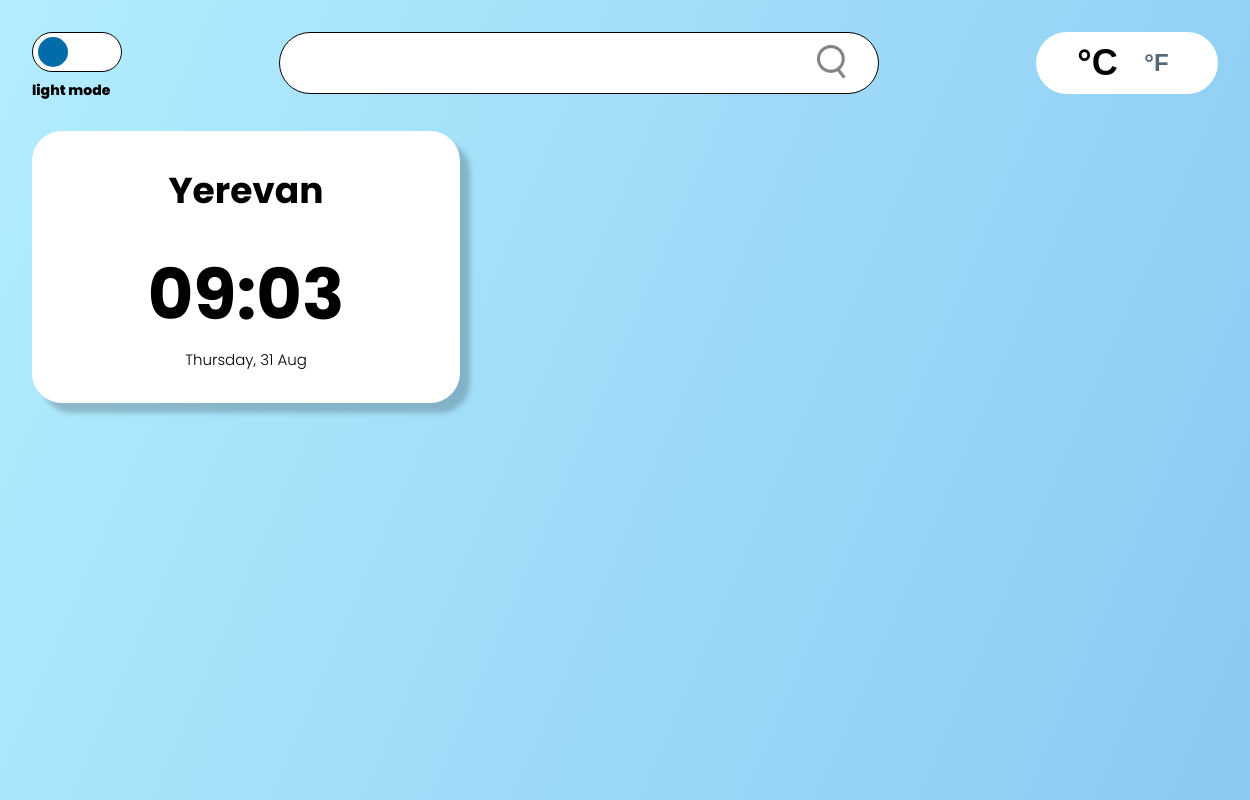
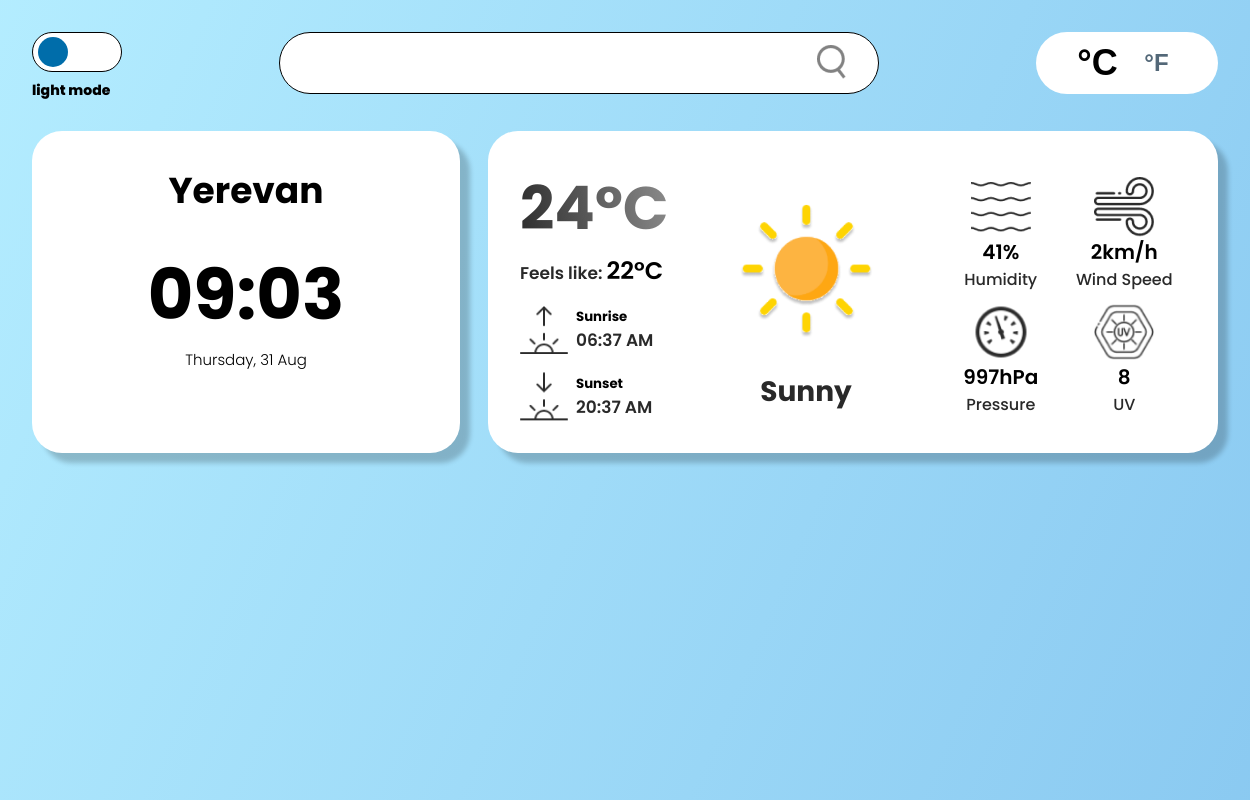
Before and after one commit to llt-tumo/weather, an Electron app: page app/index.html in a window 1250 px wide. Shown: the top 800 px of the page. Drawn offline with Linux system fonts and the light colour scheme.

Commit message:
weather details added

```diff
--- a/app/index.html
+++ b/app/index.html
@@ -5,7 +5,7 @@
     <meta charset="UTF-8">
     <meta name="viewport" content="width=device-width, initial-scale=1.0">
     <meta http-equiv="X-UA-Compatible" content="ie=edge">
-    <title>Document</title>
+    <title>Weather</title>
     <link rel="stylesheet" href="style.css">
     <link rel="preconnect" href="https://fonts.googleapis.com">
     <link rel="preconnect" href="https://fonts.gstatic.com" crossorigin>
@@ -36,22 +36,71 @@
             </div>
         </div>
         <div class="row1">
-            <div class="location-and-time">
+            <div class="location-and-time block">
                 <h3>Yerevan</h3>
                 <h1 id="time">09:03</h1>
                 <h5>Thursday, 31 Aug</h5>
 
             </div>
-            <div></div>
+            <div class="weather-info block">
+                <div class="degree">
+                    <h1>24°C</h1>
+                    <p>Feels like: <span>22°C</span></p>
+                    <div class="time-info">
+                        <img src="./images/sunrise-white 1.png" alt="">
+                        <div>
+                            <h5>Sunrise</h5>
+                            <p>06:37 AM</p>
+                        </div>
+
+                    </div>
+                    <div class="time-info">
+                        <img src="./images/sunset-white 1.png" alt="">
+                        <div>
+                            <h5>Sunset</h5>
+                            <p>20:37 AM</p>
+                        </div>
+
+                    </div>
+
+
+                </div>
+                <div class="icon">
+                    <img class="weather-icon-image" src="./images/clear 1.png" alt="">
+                    <h3>Sunny</h3>
+                </div>
+                <div class="gen-data">
+                    <div>
+                        <img src="./images/humidity 1.png" alt="">
+                        <h5>41%</h5>
+                        <p>Humidity</p>
+                    </div>
+                    <div>
+                        <img src="./images/wind 1.png" alt="">
+                        <h5>2km/h</h5>
+                        <p>Wind Speed</p>
+                    </div>
+                    <div>
+                        <img src="./images/pressure-white 1.png" alt="">
+                        <h5>997hPa</h5>
+                        <p>Pressure</p>
+                    </div>
+                    <div>
+                        <img src="./images/uv-white 1.png" alt="">
+                        <h5>8</h5>
+                        <p>UV</p>
+                    </div>
+                </div>
+            </div>
+
+
+
         </div>
-
         <div class="row2">
             <div></div>
             <div></div>
         </div>
 
-    </div>
-
 </body>
 
 </html>
--- a/app/style.css
+++ b/app/style.css
@@ -115,14 +115,19 @@ button{
     gap: 28px;
 }
 
+
+.block{
+    background-color: white;
+    border-radius: 30px;
+    box-shadow: 10px 10px 5px rgb(0 0 0 / 20%);
+
+}
+
 .location-and-time{
     width: 428px;
     display: flex;
     flex-direction: column;
     align-items: center;
-    background-color: white;
-    border-radius: 30px;
-    box-shadow: 10px 10px 5px rgb(0 0 0 / 20%);
     padding: 32px;
 
 }
@@ -142,3 +147,94 @@ button{
     font-size: 15px;
     font-weight: 300;
 }
+
+.weather-info{
+    width: 780px;
+    display: flex;
+    flex: 1;
+    align-items: center;
+    justify-content: space-between;
+    padding: 32px;
+}
+
+.degree{
+    width: 153px;
+    height: 100%;
+}
+
+.degree h1{
+    font-size: 60px;
+    font-weight: 700;
+    background: linear-gradient(80.34deg, #292929 -2.93%, rgba(255, 255, 255, 0) 212.44%);
+-webkit-background-clip: text;
+background-clip: text;
+-webkit-text-fill-color: transparent;
+}
+
+.degree p{
+    font-size: 17px;
+    font-weight: 600;
+    color: #292929;
+}
+
+.degree p span{
+    font-size: 24px;
+    color: black;
+}
+
+.time-info{
+    display: flex;
+    align-items: center;
+    gap: 8px;
+    margin-top: 18px;
+}
+
+.icon{
+    width: 200px;
+    display: flex;
+    flex-direction: column;
+    justify-content: space-between;
+}
+
+.icon img{
+    width: 200px;
+}
+.icon h3{
+    font-size: 28px;
+    font-weight: 700;
+    color: #292929;
+    text-align: center;
+}
+
+.gen-data{
+    width: 247px;
+    display: flex;
+    flex-wrap: wrap;
+}
+
+.gen-data div{
+    flex: 1 1 50%;
+    margin-top: 10px;
+    display: flex;
+    flex-direction: column;
+    align-items: center;
+
+}
+
+.gen-data div img{
+    width: 60px;
+    height: 60px;
+    object-fit: contain;
+}
+
+.gen-data div h5{
+    font-size: 20px;
+    font-weight: 600;
+
+}
+
+.gen-data div p{
+    font-size: 16px;
+    font-weight: 500;
+    color: #292929;
+}
```
Also changed, not shown: app/images/clear 1.png (added), app/images/humidity 1.png (added), app/images/pressure-white 1.png (added), app/images/sunrise-white 1.png (added), app/images/sunset-white 1.png (added), app/images/uv-white 1.png (added), app/images/wind 1.png (added).
